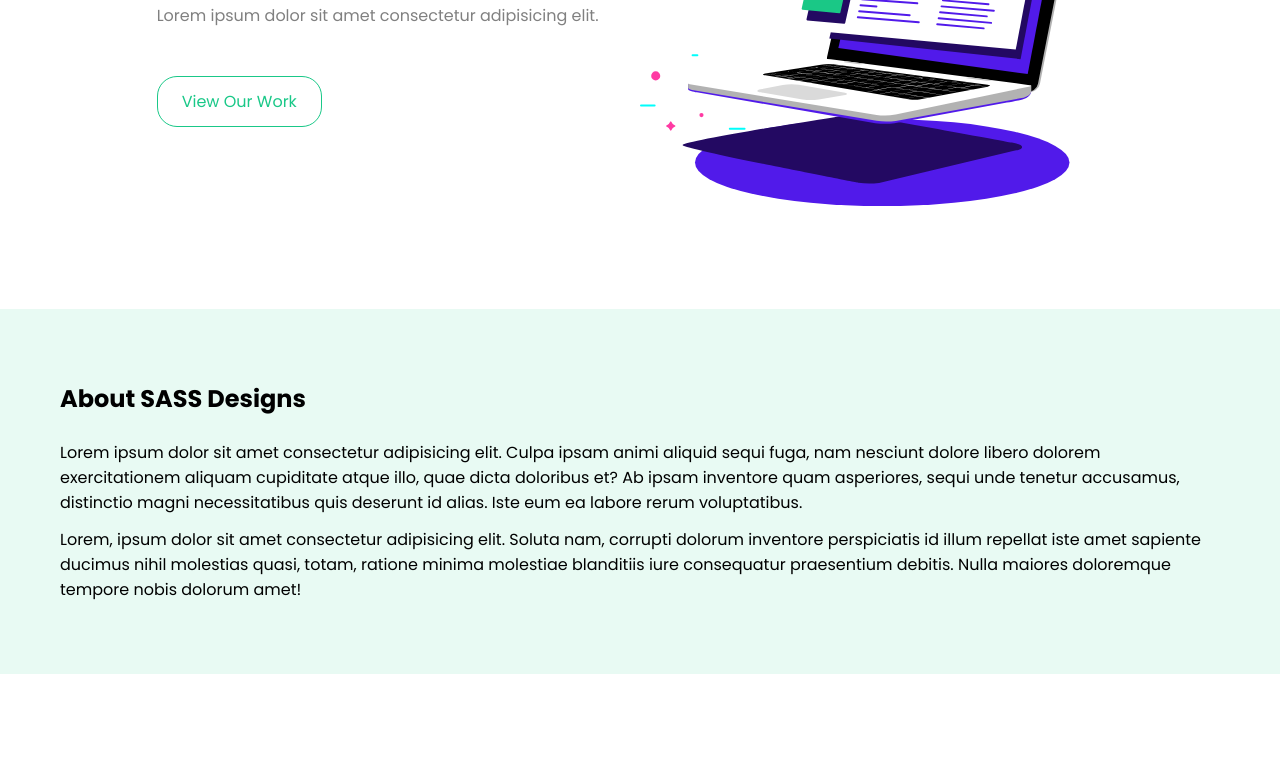
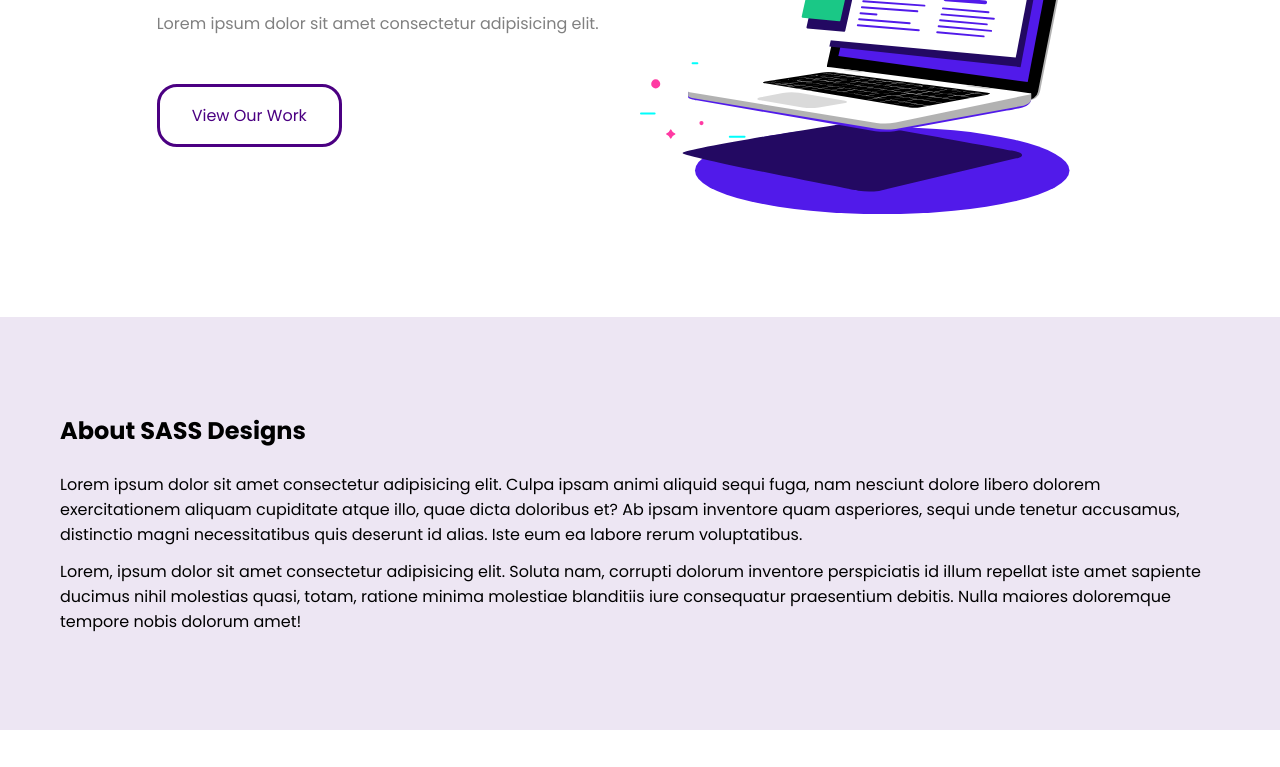
Before and after one commit to KazutoKuro/sass-tutorial, a website: page homepage.html in a window 1280 px wide. Shown: the part 320-1087 px from the top of the page. Drawn offline with Linux system fonts and the light colour scheme.

Commit message:
L-21: Customizing the Library

```diff
--- a/gulpfile.js
+++ b/gulpfile.js
@@ -3,14 +3,14 @@ const sass = require("gulp-sass")(require("sass"));
 const purgecss = require("gulp-purgecss");
 
 function buildStyles() {
-  return src("scss/**/*.scss")
-    .pipe(sass())
-    .pipe(purgecss({ content: ['*.html'] }))
+  return src("sass/**/*.scss")
+    .pipe(sass({ outputStyle: "compressed" }))
+    .pipe(purgecss({ content: ["*.html"] }))
     .pipe(dest("css"));
 }
 
 function watchTask() {
-  watch(["scss/**/*.scss", '*html'], buildStyles);
+  watch(["sass/**/*.scss"], buildStyles);
 }
 
 exports.default = series(buildStyles, watchTask);
--- a/homepage.html
+++ b/homepage.html
@@ -9,7 +9,7 @@
   </head>
   <body>
     <!-- navbar  -->
-    <nav class="navbar-primary justify-between">
+    <nav class="navbar-primary test">
       <div class="container">
         <h1 class="site-title">SASS Designs</h1>
         <ul class="display-f">
--- /dev/null
+++ b/sass/index.scss
@@ -0,0 +1,6 @@
+// customize theme variables
+$secondary: indigo;
+$base-padding: 1rem;
+$base-border-thickness: 3px;
+
+@import "scss";
--- a/scss/_variables.scss
+++ b/scss/_variables.scss
@@ -1,10 +1,10 @@
 // variables
 
 // theme colors
-$primary: #326dee;
-$secondary: #1ac888;
-$error: #d32752;
-$info: #f6c31c;
+$primary: #326dee !default;
+$secondary: #1ac888 !default;
+$error: #d32752 !default;
+$info: #f6c31c !default;
 
 // color palette
 $colors: (
@@ -39,19 +39,19 @@ $colors: (
 // );
 
 // spacing
-$base-padding: 0.75rem;
-$base-margin: 0.75rem;
+$base-padding: 0.75rem !default;
+$base-margin: 0.75rem !default;
 
 // borders
-$base-border-thickness: 1px;
-$base-border-radius: 20px;
+$base-border-thickness: 1px !default;
+$base-border-radius: 20px !default;
 
 // box-shadow
-$base-box-shadow: 1px 3px 5px rgba(0, 0, 0, 0.1);
+$base-box-shadow: 1px 3px 5px rgba(0, 0, 0, 0.1) !default;
 
 // font sizes
-$base-font-size: 1rem;
-$font-size-sm: $base-font-size * 0.75;
-$font-size-lg: $base-font-size * 1.5;
-$font-size-xl: $base-font-size * 2;
-$font-size-xxl: $base-font-size * 3;
+$base-font-size: 1rem !default;
+$font-size-sm: $base-font-size * 0.75 !default;
+$font-size-lg: $base-font-size * 1.5 !default;
+$font-size-xl: $base-font-size * 2 !default;
+$font-size-xxl: $base-font-size * 3 !default;
```
Also changed, not shown: css/index.css.
